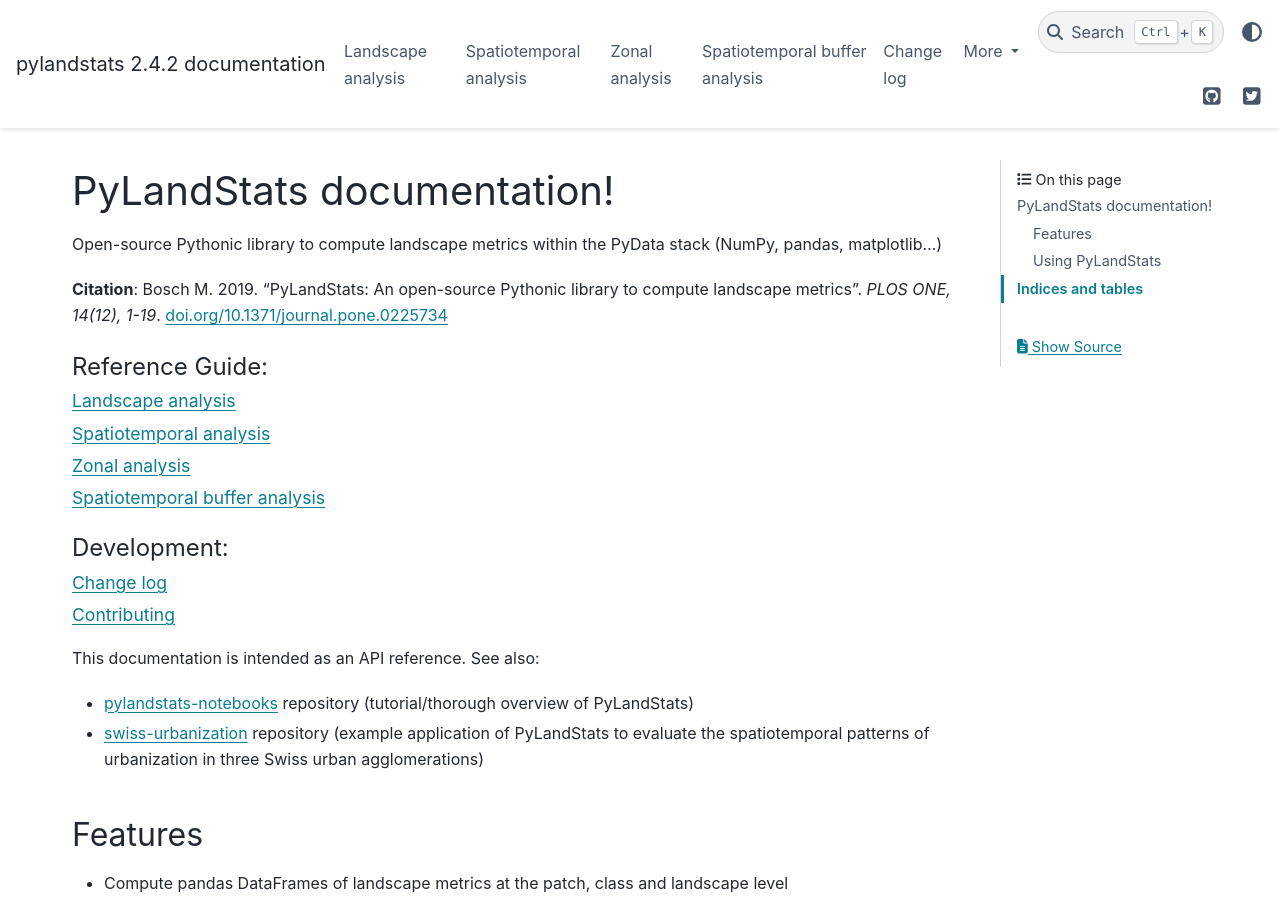
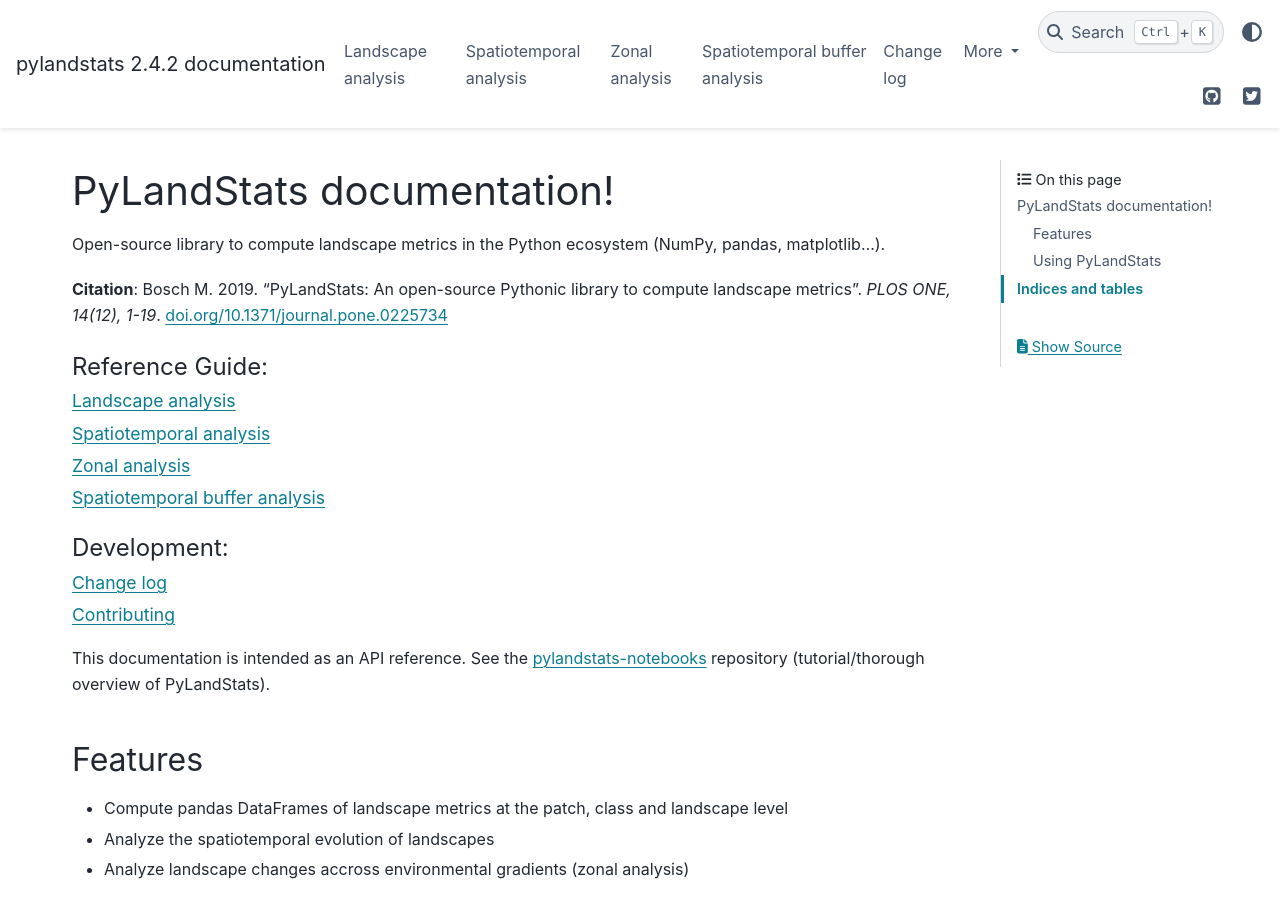
Before and after one commit to martibosch/pylandstats, a Sphinx documentation site: the page built from docs/index.rst, in a window 1280 px wide and 900 px high. Built offline with Sphinx 7.4.7 and the PyData theme 0.15.4, drawn with Linux system fonts in a browser that asks for light colours; formulas are drawn with MathJax 3.

Commit message:
docs: summary; update index drop ref to swiss-urbanization [ci skip]

```diff
--- a/docs/index.rst
+++ b/docs/index.rst
@@ -1,7 +1,7 @@
 PyLandStats documentation!
 ======================================
 
-Open-source Pythonic library to compute landscape metrics within the PyData stack (NumPy, pandas, matplotlib...)
+Open-source library to compute landscape metrics in the Python ecosystem (NumPy, pandas, matplotlib...).
 
 **Citation**: Bosch M. 2019. "PyLandStats: An open-source Pythonic library to compute landscape metrics". *PLOS ONE, 14(12), 1-19*. `doi.org/10.1371/journal.pone.0225734 <https://doi.org/10.1371/journal.pone.0225734>`_
 
@@ -21,10 +21,7 @@
    changelog
    contributing
 
-This documentation is intended as an API reference. See also:
-
-* `pylandstats-notebooks <https://github.com/martibosch/pylandstats-notebooks>`_ repository (tutorial/thorough overview of PyLandStats)
-* `swiss-urbanization <https://github.com/martibosch/swiss-urbanization>`_ repository (example application of PyLandStats to evaluate the spatiotemporal patterns of urbanization in three Swiss urban agglomerations)
+This documentation is intended as an API reference. See the `pylandstats-notebooks <https://github.com/martibosch/pylandstats-notebooks>`_ repository (tutorial/thorough overview of PyLandStats).
 
 Features
 --------
```
